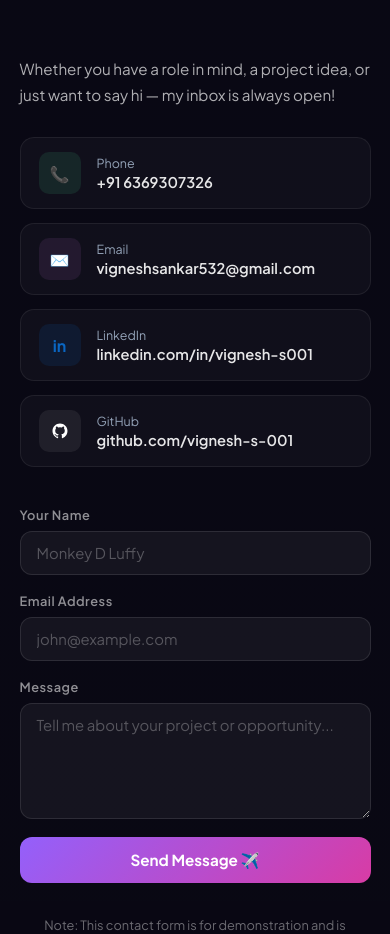
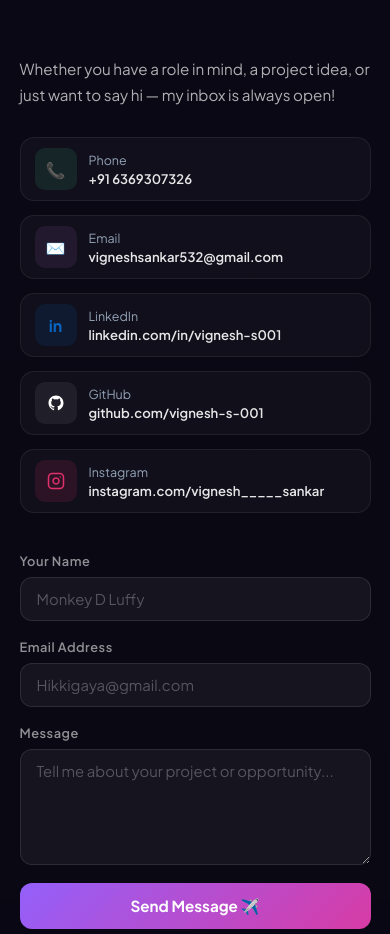
Before and after one commit to vignesh-s-001/Personal-Portfolio, a React (Vite) app: page / in a window 390 px wide. Shown: the part 9260-10194 px from the top of the page. Built offline with nearby package versions, Linux system fonts and the light colour scheme.

Commit message:
Add Instagram link, fix contact layout on small screens, and update form placeholder

```diff
--- a/src/App.css
+++ b/src/App.css
@@ -856,8 +856,9 @@ body {
   font-size: 1rem; font-weight: 800;
   flex-shrink: 0;
 }
+.contact-link > div { min-width: 0; }
 .contact-link-label { font-size: 0.78rem; color: var(--text-secondary); margin-bottom: 2px; }
-.contact-link-value { font-size: 0.92rem; font-weight: 600; color: rgba(255,255,255,0.9); }
+.contact-link-value { font-size: 0.92rem; font-weight: 600; color: rgba(255,255,255,0.9); word-break: break-word; overflow-wrap: anywhere; }
 
 .contact-form { display: flex; flex-direction: column; gap: 18px; }
 .form-group { display: flex; flex-direction: column; gap: 8px; }
@@ -1223,4 +1224,11 @@ body {
     align-items: flex-start;
     gap: 4px;
   }
+  .contact-link {
+    padding: 10px 14px;
+    gap: 12px;
+  }
+  .contact-link-value {
+    font-size: 0.82rem;
+  }
 }
--- a/src/App.jsx
+++ b/src/App.jsx
@@ -32,7 +32,7 @@ const BUBBLE_POSITIONS = [
   { vx: 75, vy: 80, li: 0 }, { vx: 92, vy: 75, li: 2 },
   { vx: 80, vy: 40, li: 1 }, { vx: 25, vy: 60, li: 3 },
   { vx: 60, vy: 65, li: 4 }, { vx: 45, vy: 30, li: 5 },
-  { vx: 60, vy: 25, li: 6 },  { vx: 95, vy: 15, li: 7 },
+  { vx: 60, vy: 25, li: 6 }, { vx: 95, vy: 15, li: 7 },
 ]
 
 // ── Correct skills from resume ──
@@ -343,10 +343,10 @@ function App() {
         const w = window.innerWidth; const h = window.innerHeight
         const bW = el.offsetWidth || 72; const bH = el.offsetHeight || 72
         const baseLeft = (bubble.vx / 100) * w - bW / 2
-        const baseTop  = (bubble.vy / 100) * h - bH / 2
+        const baseTop = (bubble.vy / 100) * h - bH / 2
         gsap.set(el, { left: baseLeft, top: baseTop, x: 0, y: 0, position: 'absolute' })
         const floatRX = 10 + Math.random() * 14; const floatRY = 10 + Math.random() * 14
-        const durX = 3.5 + Math.random() * 2.5;  const durY = 3.5 + Math.random() * 2.5
+        const durX = 3.5 + Math.random() * 2.5; const durY = 3.5 + Math.random() * 2.5
         const floatX = gsap.to(el, { x: floatRX, duration: durX, repeat: -1, yoyo: true, ease: 'sine.inOut' })
         const floatY = gsap.to(el, { y: floatRY, duration: durY, repeat: -1, yoyo: true, ease: 'sine.inOut' })
         floatY.seek(Math.random() * durY)
@@ -736,6 +736,15 @@ function App() {
                       <p className="contact-link-value">github.com/vignesh-s-001</p>
                     </div>
                   </a>
+                  <a href="https://www.instagram.com/vignesh_____sankar?igsh=MTk5YnM1bHJuNjkydg%3D%3D" target="_blank" rel="noreferrer" className="contact-link" id="contact-instagram">
+                    <div className="contact-link-icon" style={{ background: '#e1306c22', color: '#e1306c' }}>
+                      <svg viewBox="0 0 24 24" width="18" height="18" fill="none" stroke="currentColor" strokeWidth="2" strokeLinecap="round" strokeLinejoin="round"><rect x="2" y="2" width="20" height="20" rx="5" ry="5"></rect><path d="M16 11.37A4 4 0 1 1 12.63 8 4 4 0 0 1 16 11.37z"></path><line x1="17.5" y1="6.5" x2="17.51" y2="6.5"></line></svg>
+                    </div>
+                    <div>
+                      <p className="contact-link-label">Instagram</p>
+                      <p className="contact-link-value">instagram.com/vignesh_____sankar</p>
+                    </div>
+                  </a>
                 </div>
               </div>
               <div className="contact-form-wrap">
@@ -754,7 +763,7 @@ function App() {
                     </div>
                     <div className="form-group">
                       <label htmlFor="cf-email">Email Address</label>
-                      <input id="cf-email" type="email" name="email" placeholder="john@example.com" value={formState.email} onChange={e => setFormState(s => ({ ...s, email: e.target.value }))} required />
+                      <input id="cf-email" type="email" name="email" placeholder="Hikkigaya@gmail.com" value={formState.email} onChange={e => setFormState(s => ({ ...s, email: e.target.value }))} required />
                     </div>
                     <div className="form-group">
                       <label htmlFor="cf-message">Message</label>
```
